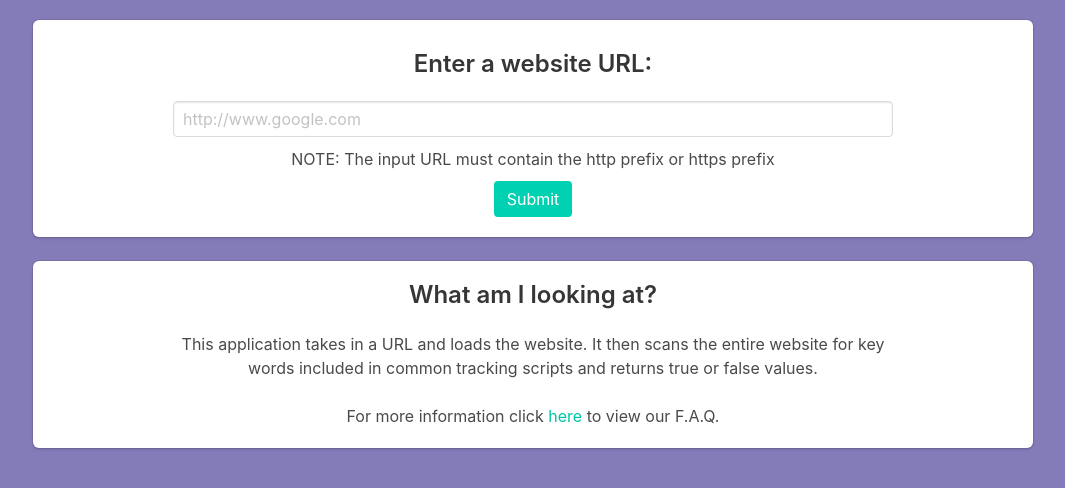
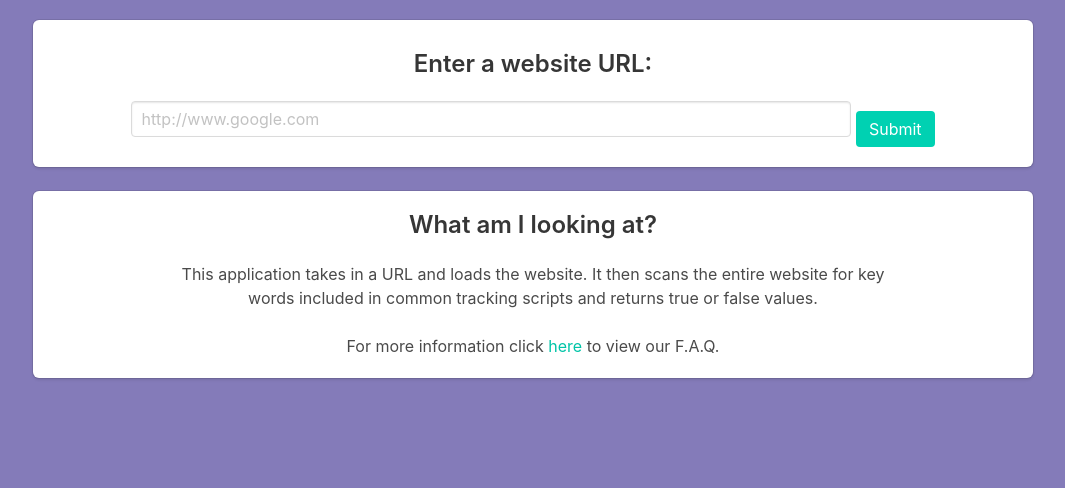
Before and after one commit to tonyjsouthern/Scraper-BE, a website: page public/index.html in a window 1280 px wide. Shown: the whole page, without its empty margins (107-1172 px from the left). Drawn offline with nearby package versions, Linux system fonts and the light colour scheme; files that its build step writes are made by us from their sources.

Commit message:
removed http required text

```diff
--- a/public/index.html
+++ b/public/index.html
@@ -33,7 +33,6 @@
       <form>
         <p class="title title-margin is-4"> Enter a website URL:</p>
         <input class="input" placeholder="http://www.google.com">
-        <p class="margin-top">NOTE: The input URL must contain the http prefix or https prefix</p>
         <button class="button submit is-primary">Submit</button>
       </form>
     </div>
```
